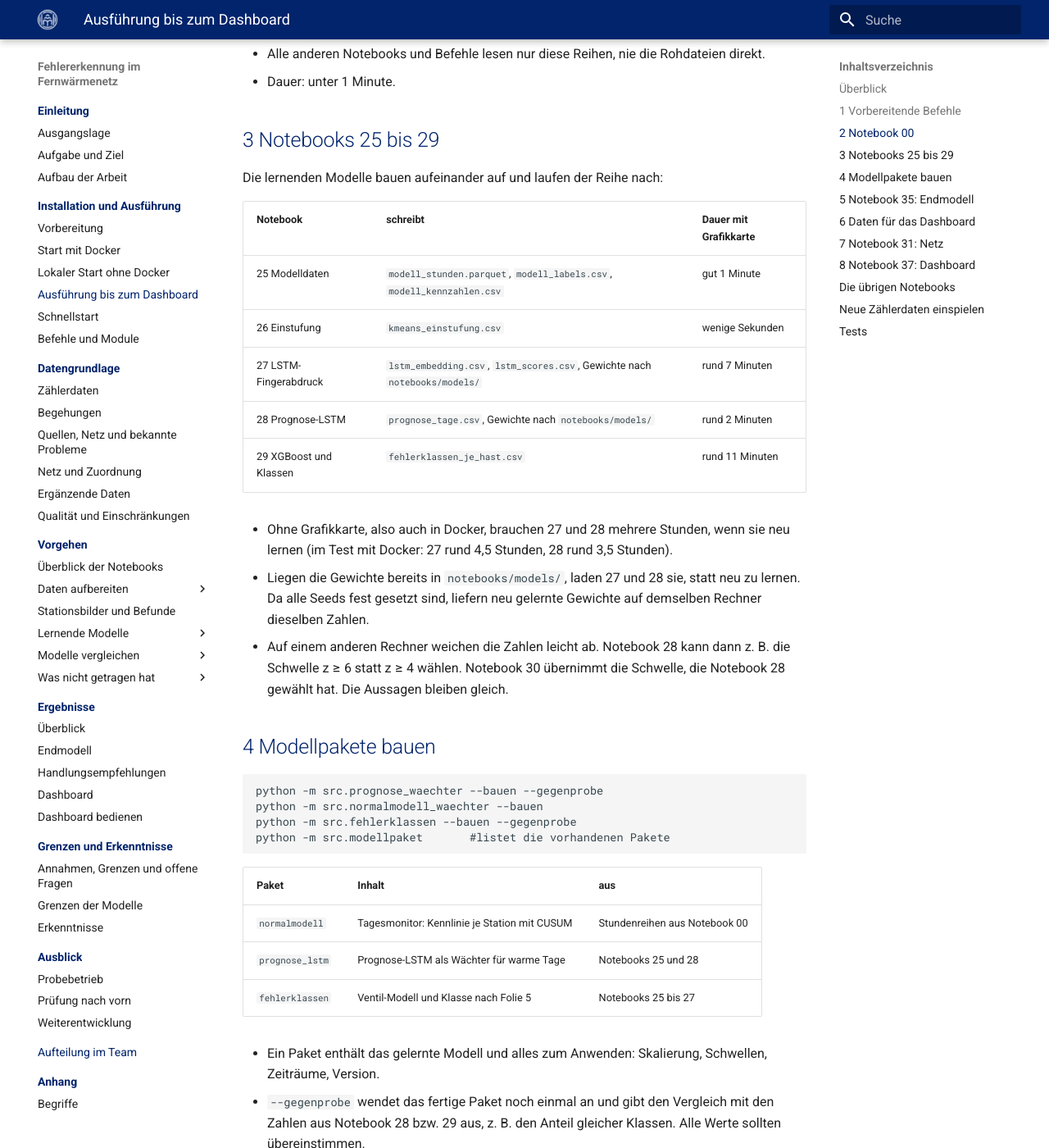
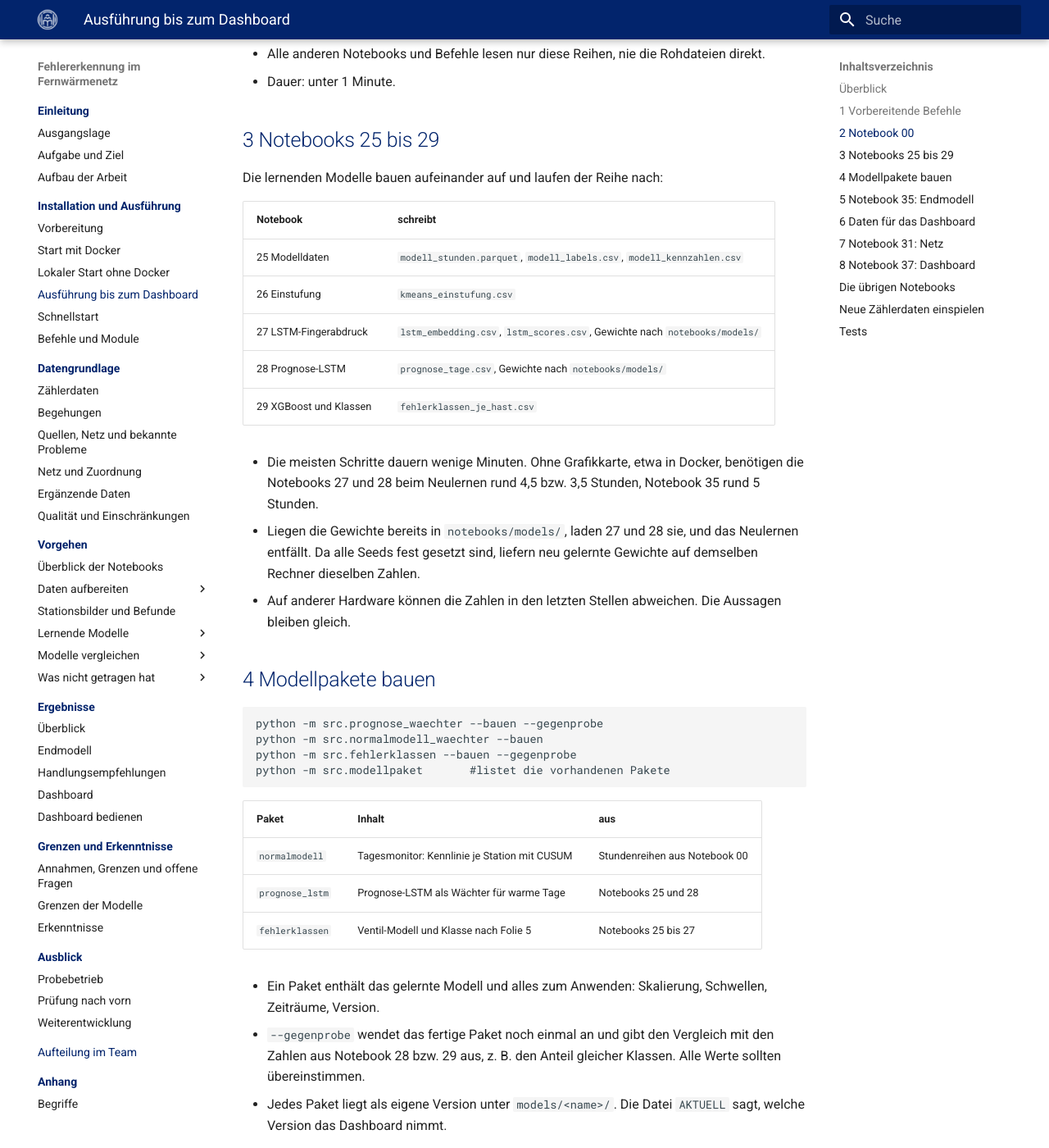
Before and after one commit to ivelinayna/projektseminar, an MkDocs documentation site: the page built from docs/ausfuehrung.md, in a window 1280 px wide and 1400 px high, scrolled down 1612 px. Shown: the whole window at 82% size. Built offline with MkDocs 1.6.1 and Material for MkDocs 9.7.7, drawn with Linux system fonts in a browser that asks for light colours; some of the changed text lies outside the part shown.

Commit message:
Ausführung: Laufzeiten in einem Satz statt eigener Spalte

```diff
--- a/docs/ausfuehrung.md
+++ b/docs/ausfuehrung.md
@@ -65,20 +65,19 @@ python -m src.detect_real    #Winterkennzahlen je Zähler
 
 Die lernenden Modelle bauen aufeinander auf und laufen der Reihe nach:
 
-| Notebook | schreibt | Dauer mit Grafikkarte |
-|---|---|---|
-| 25 Modelldaten | `modell_stunden.parquet`, `modell_labels.csv`, `modell_kennzahlen.csv` | gut 1 Minute |
-| 26 Einstufung | `kmeans_einstufung.csv` | wenige Sekunden |
-| 27 LSTM-Fingerabdruck | `lstm_embedding.csv`, `lstm_scores.csv`, Gewichte nach `notebooks/models/` | rund 7 Minuten |
-| 28 Prognose-LSTM | `prognose_tage.csv`, Gewichte nach `notebooks/models/` | rund 2 Minuten |
-| 29 XGBoost und Klassen | `fehlerklassen_je_hast.csv` | rund 11 Minuten |
+| Notebook | schreibt |
+|---|---|
+| 25 Modelldaten | `modell_stunden.parquet`, `modell_labels.csv`, `modell_kennzahlen.csv` |
+| 26 Einstufung | `kmeans_einstufung.csv` |
+| 27 LSTM-Fingerabdruck | `lstm_embedding.csv`, `lstm_scores.csv`, Gewichte nach `notebooks/models/` |
+| 28 Prognose-LSTM | `prognose_tage.csv`, Gewichte nach `notebooks/models/` |
+| 29 XGBoost und Klassen | `fehlerklassen_je_hast.csv` |
 
-- Ohne Grafikkarte, also auch in Docker, brauchen 27 und 28 mehrere Stunden, wenn sie neu lernen (im Test mit Docker:
-  27 rund 4,5 Stunden, 28 rund 3,5 Stunden).
-- Liegen die Gewichte bereits in `notebooks/models/`, laden 27 und 28 sie, statt neu zu lernen. Da alle Seeds fest
-  gesetzt sind, liefern neu gelernte Gewichte auf demselben Rechner dieselben Zahlen.
-- Auf einem anderen Rechner weichen die Zahlen leicht ab. Notebook 28 kann dann z. B. die Schwelle z ≥ 6 statt z ≥ 4
-  wählen. Notebook 30 übernimmt die Schwelle, die Notebook 28 gewählt hat. Die Aussagen bleiben gleich.
+- Die meisten Schritte dauern wenige Minuten. Ohne Grafikkarte, etwa in Docker, benötigen die Notebooks 27 und 28
+  beim Neulernen rund 4,5 bzw. 3,5 Stunden, Notebook 35 rund 5 Stunden.
+- Liegen die Gewichte bereits in `notebooks/models/`, laden 27 und 28 sie, und das Neulernen entfällt. Da alle Seeds
+  fest gesetzt sind, liefern neu gelernte Gewichte auf demselben Rechner dieselben Zahlen.
+- Auf anderer Hardware können die Zahlen in den letzten Stellen abweichen. Die Aussagen bleiben gleich.
 
 ## 4 Modellpakete bauen
 
@@ -110,8 +109,7 @@ setzt es diese Pakete als aktuelle Version.
 - Empfohlen, weil das Dashboard dann genau die Modelle zeigt, die in Notebook 35 am besten abgeschnitten haben (siehe
   [Strenger Vergleich](vergleich/endmodell.md)).
 - Braucht die Pakete aus Schritt 4, weil es das alte Prognose-LSTM zum Vergleich lädt.
-- Dauert deutlich länger als die anderen Notebooks, weil es alle Netze je Prüfteil neu lernt (in Docker rund
-  5 Stunden).
+- Dauert deutlich länger als die anderen Notebooks, weil es alle Netze je Prüfteil neu lernt.
 - Ohne Notebook 35 nutzt das Dashboard die Pakete aus Schritt 4. Die Anzeige ist dieselbe, die Modelle stammen dann
   aus den Notebooks 26 bis 29.
 
@@ -150,8 +148,8 @@ aufgebaut ist und was es zeigt, steht unter [Dashboard](ergebnisse_dashboard.md)
 
 ## Die übrigen Notebooks
 
-Alle Notebooks lassen sich in Nummernfolge von 00 bis 39 ausführen. Ein kompletter Lauf in Docker mit neu lernenden
-Netzen dauert rund 15 Stunden, den Großteil davon die Notebooks 27, 28 und 35. Werden nur einzelne Notebooks
+Alle Notebooks lassen sich in Nummernfolge von 00 bis 39 ausführen. Ein vollständiger Lauf ohne Grafikkarte
+und mit neu lernenden Netzen dauert rund 15 Stunden, überwiegend in den Notebooks 27, 28 und 35. Werden nur einzelne Notebooks
 ausgeführt, sind folgende Abhängigkeiten zu beachten:
 
 | Notebook | braucht vorher |
```
